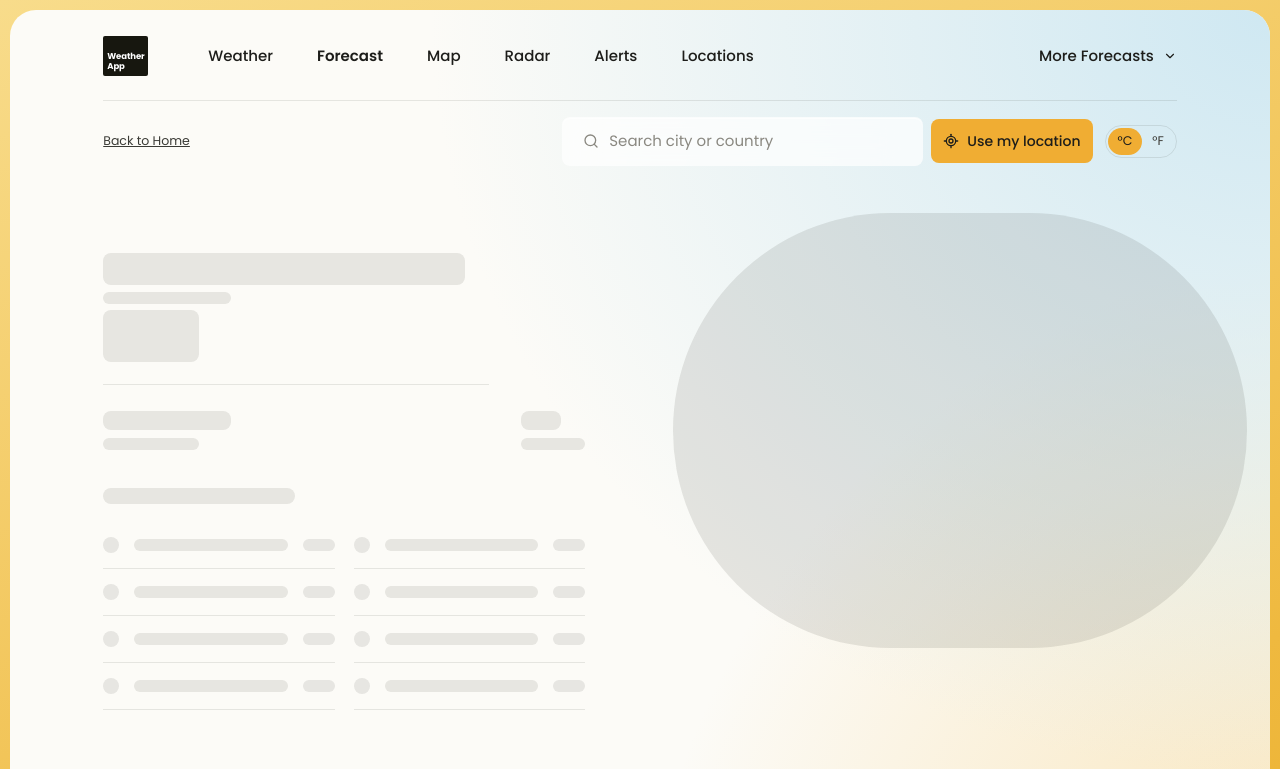
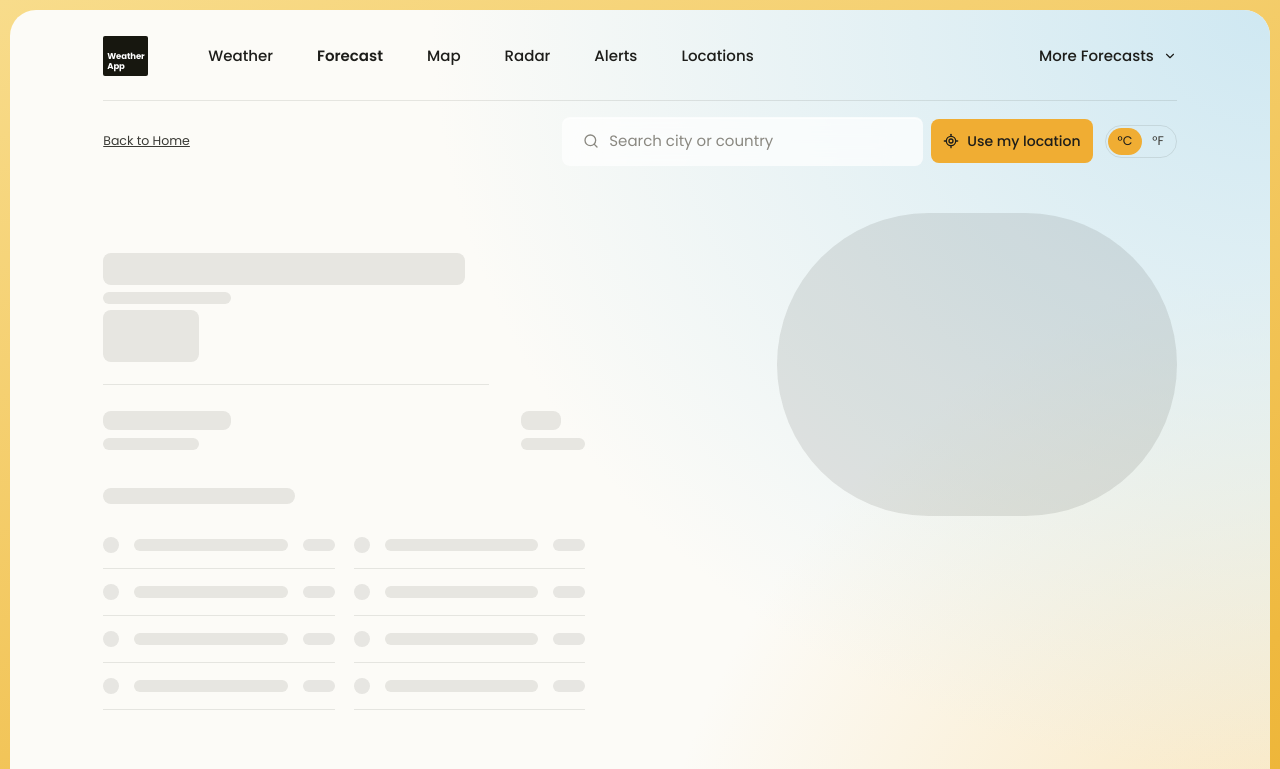
Before and after one commit to Gbollyhub/natwest-weather-app, a Next.js app: page /forecast in a window 1280 px wide. Shown: the top 769 px of the page. Built offline with nearby package versions, Linux system fonts and the light colour scheme.

Commit message:
fix: fix suspense skeleton loader

```diff
--- a/src/app/forecast/page.tsx
+++ b/src/app/forecast/page.tsx
@@ -1,10 +1,21 @@
 import { Suspense } from "react";
 import ForecastView from "@/components/features/forecast/ForecastView";
+import { WeatherAppShell } from "@/components/layout/WeatherAppShell";
 import { ForecastSkeleton } from "@/components/features/forecast/ForecastSkeleton";
+import { UtilityBar } from "@/components/layout/UtilityBar";
+
+function ForecastFallback() {
+  return (
+    <WeatherAppShell>
+      <UtilityBar />
+      <ForecastSkeleton />
+    </WeatherAppShell>
+  );
+}
 
 export default function ForecastPage() {
   return (
-    <Suspense fallback={<ForecastSkeleton />}>
+    <Suspense fallback={<ForecastFallback />}>
       <ForecastView />
     </Suspense>
   );
--- a/src/components/features/forecast/ForecastSkeleton.tsx
+++ b/src/components/features/forecast/ForecastSkeleton.tsx
@@ -51,8 +51,8 @@ export function ForecastSkeleton() {
           </section>
         </div>
 
-        <div className="hidden contents lg:flex lg:w-full lg:flex-col lg:flex-[0_1_394px]">
-          <div className="order-1 mx-0 mb-2 max-w-[300px] lg:order-none lg:mt-[5px] lg:mr-[-70px] lg:mb-0 lg:ml-[-110px] lg:max-w-none">
+        <div className="hidden contents lg:flex lg:w-full lg:flex-col lg:flex-[0_1_400px]">
+          <div className="order-1 mx-0 mb-2 lg:order-none lg:mt-[5px] lg:max-w-none">
             <Bone className="aspect-[620/470] w-full rounded-full" />
           </div>
         </div>
--- a/src/components/features/forecast/MetricsGrid.tsx
+++ b/src/components/features/forecast/MetricsGrid.tsx
@@ -5,11 +5,16 @@ export function MetricsGrid({ metrics }: { metrics: WeatherMetric[] | null }) {
   return (
     <dl className="mt-[18px] grid grid-cols-2 gap-x-[19px]">
       {metrics?.map((metric) => (
-        <div key={metric.label} className="flex items-center gap-[15px] border-b border-weather-hairline py-[15px]">
-          <span className="inline-flex flex-none text-weather-ink-2">
-            <MetricGlyph name={metric.icon} />
-          </span>
-          <dt className="flex-1 text-[12px] font-medium text-weather-ink-2">{metric.label}</dt>
+        <div
+          key={metric.label}
+          className="flex items-center gap-[15px] border-b border-weather-hairline py-[15px]"
+        >
+          <dt className="flex flex-1 items-center gap-[15px] text-[12px] font-medium text-weather-ink-2">
+            <span className="inline-flex flex-none">
+              <MetricGlyph name={metric.icon} />
+            </span>
+            {metric.label}
+          </dt>
           <dd className="text-[12px] text-weather-ink-3 tabular-nums">{metric.value}</dd>
         </div>
       ))}
```
